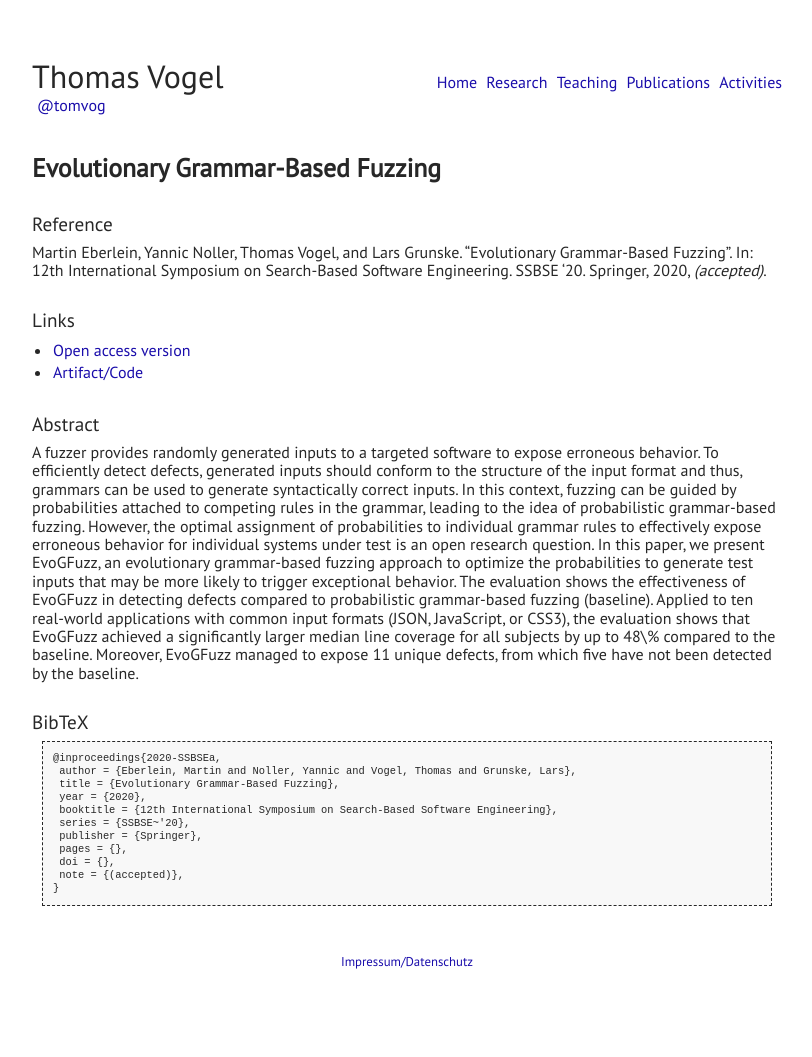
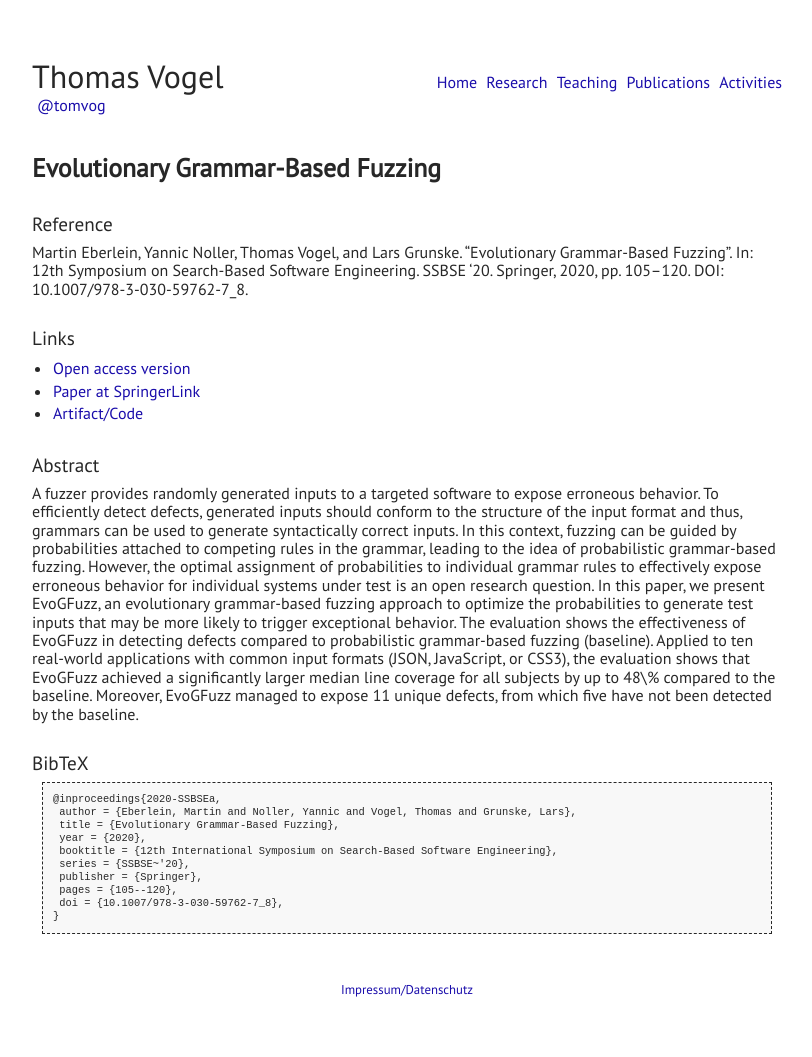
Before and after one commit to thomas-vogel/thomas-vogel.github.io, a Jekyll site: the page built from _pages/publications/2020-SSBSEa.md, in a window 1280 px wide. Shown: the whole page, without its empty margins (233-1045 px from the left). Built offline with Jekyll 4.4.1, drawn with Linux system fonts in a browser that asks for light colours; before the commit the page ends 1029 px from its top, so only the background shows below that.

Commit message:
Add links and doi for SSBSE'20 papers.

```diff
--- a/_pages/publications/2020-SSBSEa.md
+++ b/_pages/publications/2020-SSBSEa.md
@@ -5,10 +5,11 @@ layout: page
 ---
 
 ## Reference
-Martin Eberlein, Yannic Noller, Thomas Vogel, and Lars Grunske. "Evolutionary Grammar-Based Fuzzing". In: 12th International Symposium on Search-Based Software Engineering. SSBSE '20. Springer, 2020, _(accepted)_.
+Martin Eberlein, Yannic Noller, Thomas Vogel, and Lars Grunske. "Evolutionary Grammar-Based Fuzzing". In: 12th Symposium on Search-Based Software Engineering. SSBSE '20. Springer, 2020, pp. 105--120. DOI: 10.1007/978-3-030-59762-7_8.
 
 ## Links
 * [Open access version](https://arxiv.org/abs/2008.01150){:target="_blank"}
+* [Paper at SpringerLink](https://doi.org/10.1007/978-3-030-59762-7_8){:target="_blank"}
 * [Artifact/Code](https://doi.org/10.5281/zenodo.3961374){:target="_blank"}
 
 ## Abstract
@@ -25,8 +26,7 @@ A fuzzer provides randomly generated inputs to a targeted software to expose err
  booktitle = {12th International Symposium on Search-Based Software Engineering},
  series = {SSBSE~'20},
  publisher = {Springer},
- pages = {},
- doi = {},
- note = {(accepted)},
+ pages = {105--120},
+ doi = {10.1007/978-3-030-59762-7_8},
 }</pre>
 </div>
```
Also changed, not shown: _pages/publications/2020-IST.md (+0 -1 lines), _pages/publications/2020-SSBSEb.md (+4 -3 lines), _pages/publications/index.md (+2 -2 lines), _pages/publications/type.md (+2 -2 lines).
